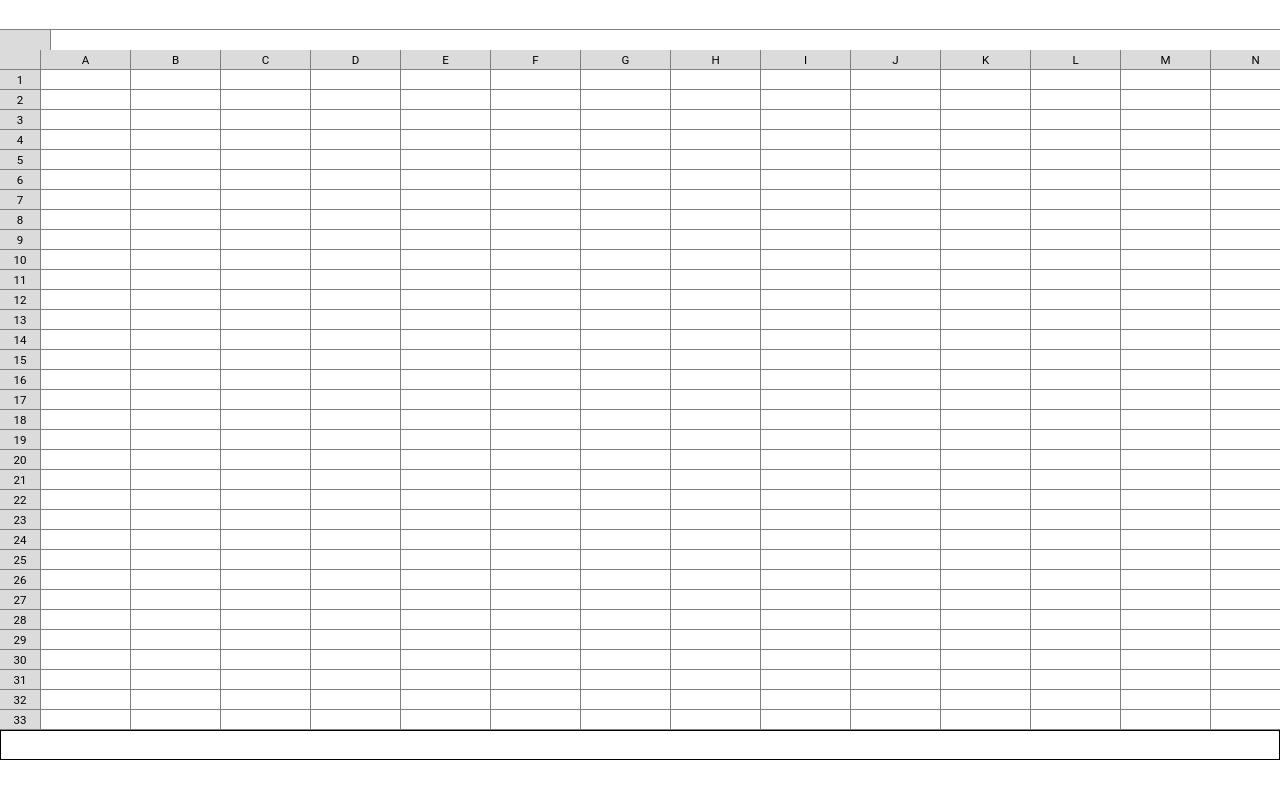
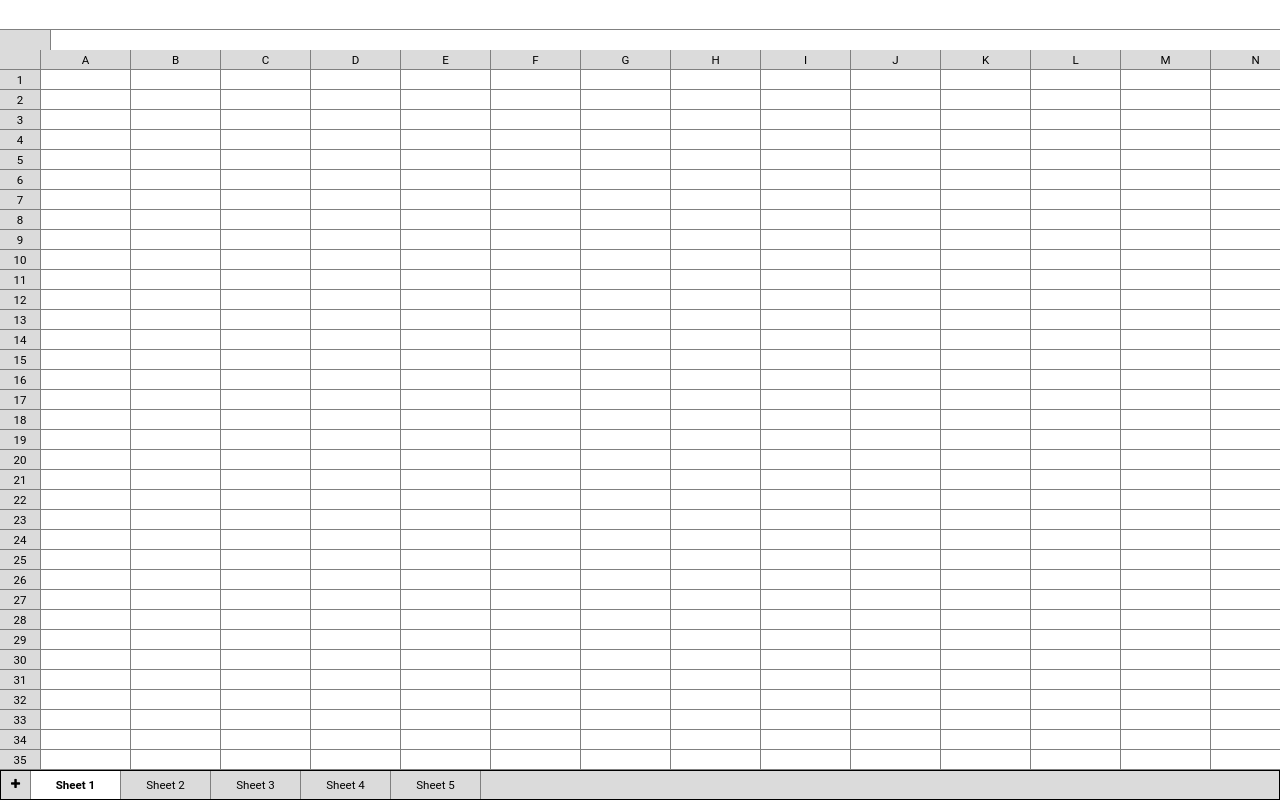
Before and after one commit to Sameer-Agrawal/FJP6DEV, a plain HTML site: page EXCEL/index.html in a window 1280 px wide. Drawn offline with Linux system fonts and the light colour scheme.

Commit message:
sheet ui created

```diff
--- a/EXCEL/index.html
+++ b/EXCEL/index.html
@@ -5,6 +5,7 @@
     <meta http-equiv="X-UA-Compatible" content="IE=edge">
     <meta name="viewport" content="width=device-width, initial-scale=1.0">
     <title>Excel Clone</title>
+    <link rel="stylesheet" href="https://cdnjs.cloudflare.com/ajax/libs/font-awesome/4.7.0/css/font-awesome.min.css">
     <link rel="stylesheet" href="./style.css">
 </head>
 <body>
@@ -14,7 +15,18 @@
         <input type="text" id="formula">
     </div>
     <div class="cells-content"></div>
-    <div class="sheets"></div>
+    <div class="sheets">
+        <div class="add-sheet">
+            <i class="fa fa-plus"></i>
+        </div>
+        <div class="sheets-list">
+            <div class="sheet active-sheet">Sheet 1</div>
+            <div class="sheet">Sheet 2</div>
+            <div class="sheet">Sheet 3</div>
+            <div class="sheet">Sheet 4</div>
+            <div class="sheet">Sheet 5</div>
+        </div>
+    </div>
 </body>
 <script src="./utils.js"></script>
 <script src="./init.js"></script>
--- a/EXCEL/style.css
+++ b/EXCEL/style.css
@@ -24,7 +24,7 @@
 }
 
 .cells-content{
-    height:85vh;
+    height: calc(100vh - 80px);
     background-color: white;
     overflow: auto;
     position: relative;
@@ -33,6 +33,8 @@
 .sheets{
     border: 0.5px solid;
     height: 30px;
+    display: flex;
+    background-color: var(--cell-background);
 }
 
 .row{
@@ -114,3 +116,33 @@
     padding: 5px;
     border-left: 0.1px solid var(--variable-name);
 }
+
+.sheets-list{
+    display: flex;
+    height: 100%;
+    align-items: center;
+}
+
+.sheet{
+    border-right: 0.1px solid var(--variable-name);
+    width: 90px;
+    height: 100%;
+    display: flex;
+    justify-content: center;
+    align-items: center;
+    cursor: pointer;
+}
+
+.add-sheet{
+    width: 30px;
+    height: 100%;
+    display: flex;
+    justify-content: center;
+    align-items: center;
+    border-right: 0.1px solid var(--variable-name);
+}
+
+.active-sheet{
+    background-color: white;
+    font-weight: bold;
+}
```
